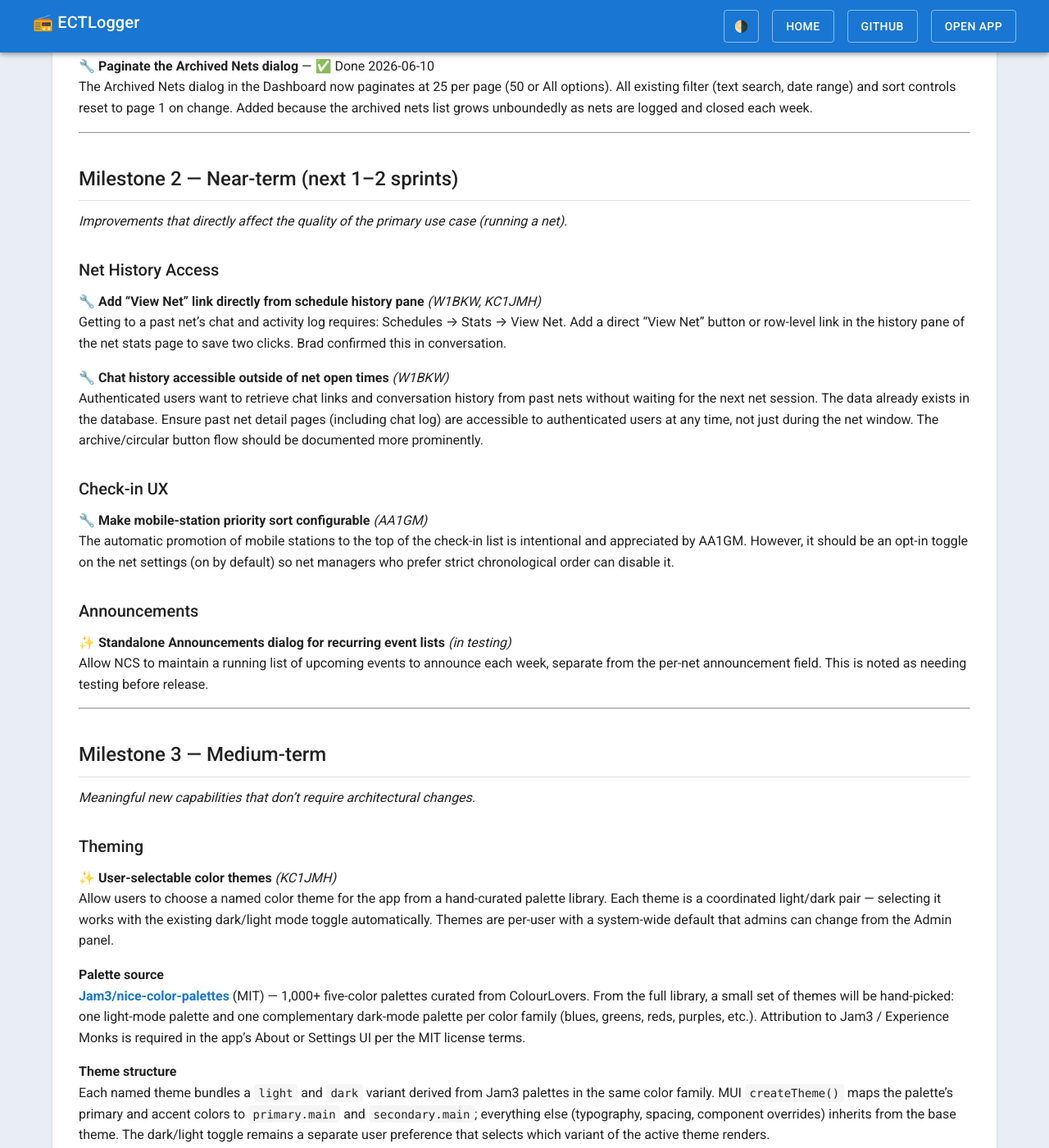
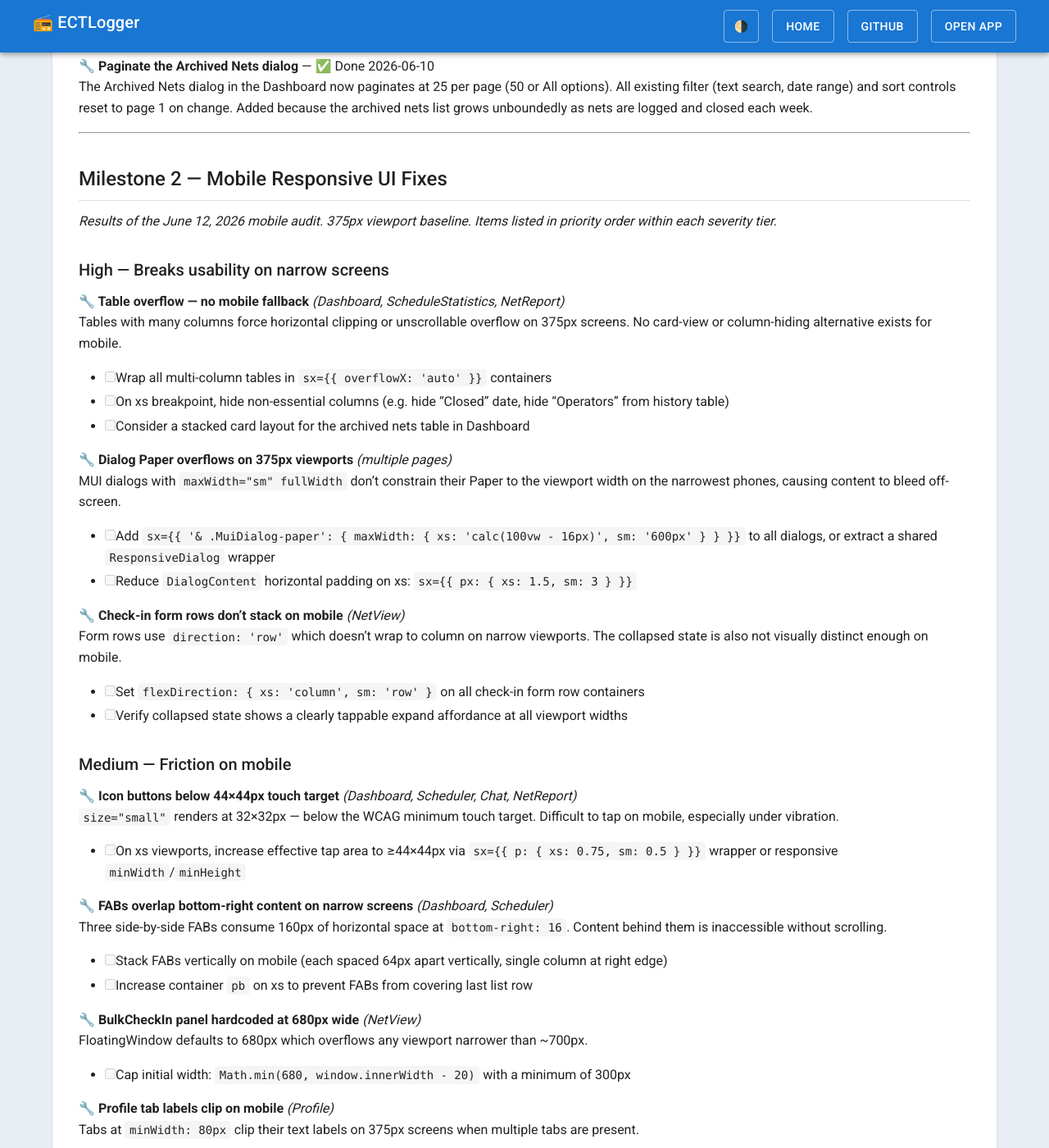
Before and after one commit to bradbrownjr/ectlogger, a Jekyll site: the page built from docs/ROADMAP.md, in a window 1280 px wide and 1400 px high, scrolled down 4933 px. Shown: the whole window at 82% size. Built offline with Jekyll 4.4.1, drawn with Linux system fonts in a browser that asks for light colours; our own code applies the rules of GitHub Pages for plain Markdown files; some of the changed text lies outside the part shown.

Commit message:
Add mobile audit as Milestone 2, renumber milestones 2-4 to 3-5

```diff
--- a/docs/ROADMAP.md
+++ b/docs/ROADMAP.md
@@ -165,14 +165,68 @@ The Archived Nets dialog in the Dashboard now paginates at 25 per page (50 or Al
 
 ---
 
-## Milestone 2 — Near-term (next 1–2 sprints)
+## Milestone 2 — Mobile Responsive UI Fixes
+
+*Results of the June 12, 2026 mobile audit. 375px viewport baseline. Items listed in priority order within each severity tier.*
+
+### High — Breaks usability on narrow screens
+
+**🔧 Table overflow — no mobile fallback** *(Dashboard, ScheduleStatistics, NetReport)*
+Tables with many columns force horizontal clipping or unscrollable overflow on 375px screens. No card-view or column-hiding alternative exists for mobile.
+- [ ] Wrap all multi-column tables in `sx={{ overflowX: 'auto' }}` containers
+- [ ] On xs breakpoint, hide non-essential columns (e.g. hide "Closed" date, hide "Operators" from history table)
+- [ ] Consider a stacked card layout for the archived nets table in Dashboard
+
+**🔧 Dialog Paper overflows on 375px viewports** *(multiple pages)*
+MUI dialogs with `maxWidth="sm" fullWidth` don't constrain their Paper to the viewport width on the narrowest phones, causing content to bleed off-screen.
+- [ ] Add `sx={{ '& .MuiDialog-paper': { maxWidth: { xs: 'calc(100vw - 16px)', sm: '600px' } } }}` to all dialogs, or extract a shared `ResponsiveDialog` wrapper
+- [ ] Reduce `DialogContent` horizontal padding on xs: `sx={{ px: { xs: 1.5, sm: 3 } }}`
+
+**🔧 Check-in form rows don't stack on mobile** *(NetView)*
+Form rows use `direction: 'row'` which doesn't wrap to column on narrow viewports. The collapsed state is also not visually distinct enough on mobile.
+- [ ] Set `flexDirection: { xs: 'column', sm: 'row' }` on all check-in form row containers
+- [ ] Verify collapsed state shows a clearly tappable expand affordance at all viewport widths
+
+### Medium — Friction on mobile
+
+**🔧 Icon buttons below 44×44px touch target** *(Dashboard, Scheduler, Chat, NetReport)*
+`size="small"` renders at 32×32px — below the WCAG minimum touch target. Difficult to tap on mobile, especially under vibration.
+- [ ] On xs viewports, increase effective tap area to ≥44×44px via `sx={{ p: { xs: 0.75, sm: 0.5 } }}` wrapper or responsive `minWidth`/`minHeight`
+
+**🔧 FABs overlap bottom-right content on narrow screens** *(Dashboard, Scheduler)*
+Three side-by-side FABs consume 160px of horizontal space at `bottom-right: 16`. Content behind them is inaccessible without scrolling.
+- [ ] Stack FABs vertically on mobile (each spaced 64px apart vertically, single column at right edge)
+- [ ] Increase container `pb` on xs to prevent FABs from covering last list row
+
+**🔧 BulkCheckIn panel hardcoded at 680px wide** *(NetView)*
+FloatingWindow defaults to 680px which overflows any viewport narrower than ~700px.
+- [ ] Cap initial width: `Math.min(680, window.innerWidth - 20)` with a minimum of 300px
+
+**🔧 Profile tab labels clip on mobile** *(Profile)*
+Tabs at `minWidth: 80px` clip their text labels on 375px screens when multiple tabs are present.
+- [ ] Reduce `fontSize` and `px` padding on xs so labels remain readable without truncation
+
+**🔧 Long net/schedule names wrap 3+ lines in cards** *(Dashboard, Scheduler)*
+No clamping or tooltip on card titles — long names consume excessive card height on single-column mobile layout.
+- [ ] Clamp to 2 lines (`display: '-webkit-box'; WebkitLineClamp: 2; overflow: hidden`) with full title in a `Tooltip`
+
+### Low — Polish
+
+**🔧 Card action buttons wrap awkwardly on mobile** *(Dashboard, Scheduler)*
+**🔧 Chat message timestamp wraps mid-line** *(Chat)*
+**🔧 Filter TextField `maxWidth: 500` unnecessary on mobile** *(Dashboard, Scheduler)*
+**🔧 Navbar drawer 250px (67% of 375px screen)** *(Navbar)* — reduce to 200px on xs
+
+---
+
+## Milestone 3 — Near-term (next 1–2 sprints)
 
 *Improvements that directly affect the quality of the primary use case (running a net).*
 
 ### Net History Access
 
-**🔧 Add "View Net" link directly from schedule history pane** *(W1BKW, KC1JMH)*
-Getting to a past net's chat and activity log requires: Schedules → Stats → View Net. Add a direct "View Net" button or row-level link in the history pane of the net stats page to save two clicks. Brad confirmed this in conversation.
+**🔧 ~~Add "View Net" link directly from schedule history pane~~** *(W1BKW, KC1JMH)* — ✅ Done 2026-06-12
+Added an OpenInNew icon button to each row of the Net History table on the Schedule Statistics page, navigating directly to `/nets/:id`.
 
 **🔧 Chat history accessible outside of net open times** *(W1BKW)*
 Authenticated users want to retrieve chat links and conversation history from past nets without waiting for the next net session. The data already exists in the database. Ensure past net detail pages (including chat log) are accessible to authenticated users at any time, not just during the net window. The archive/circular button flow should be documented more prominently.
@@ -263,7 +317,7 @@ Load trivia questions from a CSV file or URL. During a net, NCS can click a triv
 
 ---
 
-## Milestone 4 — Longer-term / Architectural
+## Milestone 5 — Longer-term / Architectural
 
 *Items that require significant new infrastructure, platform expansion, or external integrations.*
 
```
Also changed, not shown: other parts of docs/ROADMAP.md (+2 -2 lines).
